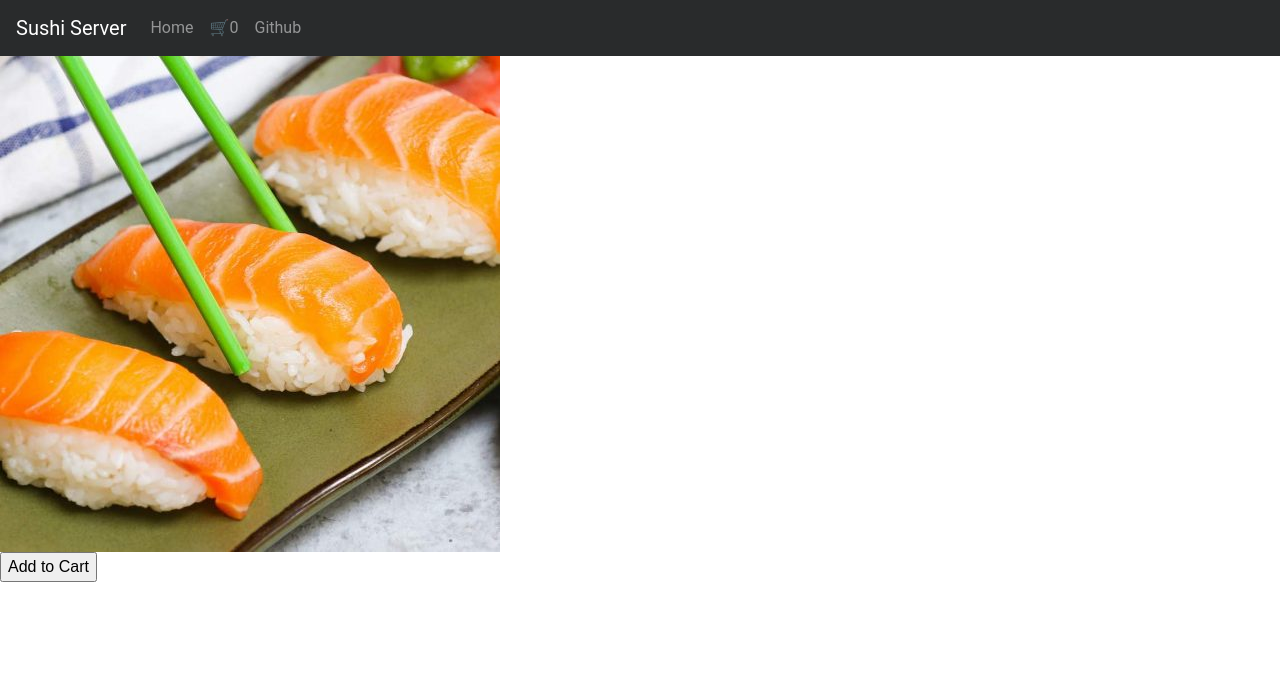
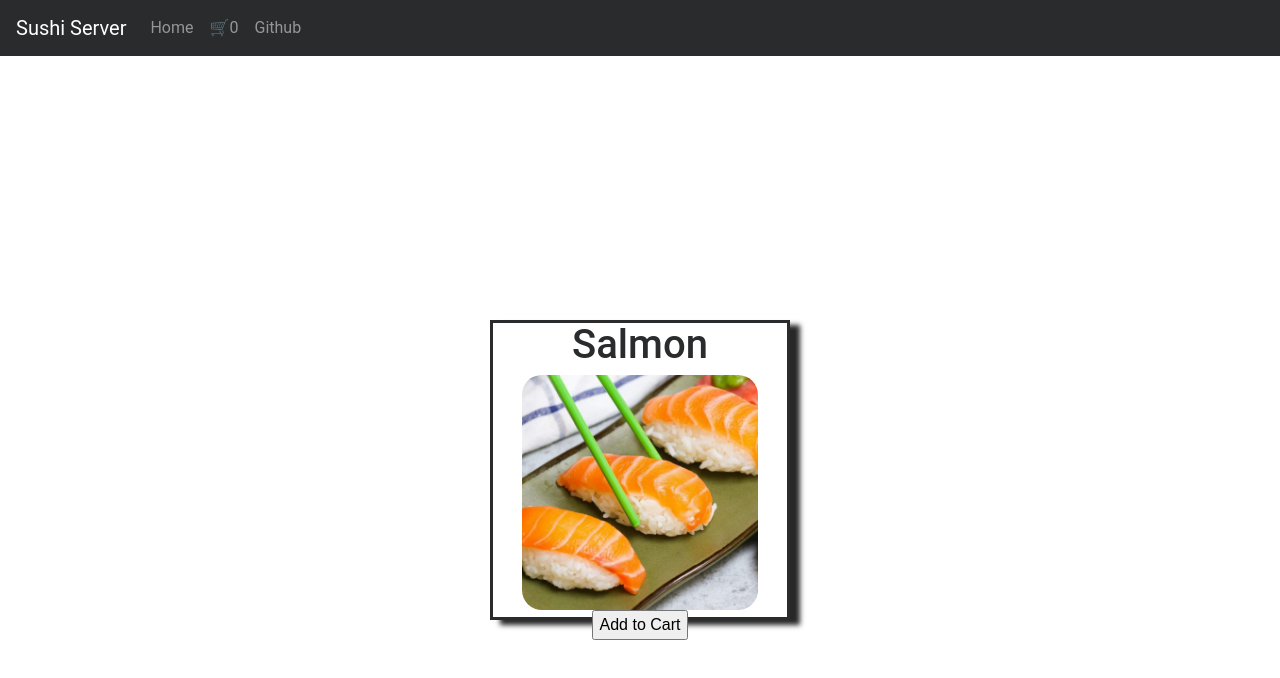
Before and after one commit to Willhargrave/shopping-list, a React (Create React App) app: page / in a window 1280 px wide. Both pictures are taken after a click on the button "Salmon". Shown: the top 678 px of the page. Built offline with nearby package versions, Linux system fonts and the light colour scheme.

Commit message:
card-styling

```diff
--- a/src/components/DisplaySushi.js
+++ b/src/components/DisplaySushi.js
@@ -15,6 +15,7 @@ function DisplaySushi() {
 
     }
     return (
+        <div className="sushi-container">
         <div className="sushi-card">
             <h1>{sushi.name}</h1>
             <img src={sushi.img} className="sushi-img"></img>
@@ -22,6 +23,7 @@ function DisplaySushi() {
               <button onClick={handleSubmit}>Add to Cart</button>
             </Link>
         </div>
+        </div>
     )
 }
 
--- a/src/styles/Display.css
+++ b/src/styles/Display.css
@@ -1,6 +1,22 @@
+.sushi-container {
+    margin-top: 25%;
+    display: flex;
+    align-items: center;
+    justify-content: center;
+}
 .sushi-card {
+    display: grid;
+    align-items: center;
+    justify-items: center;
     width: 300px;
     height: 300px;
+    border-color: black;
+    border: solid;
     background-color: white;
     box-shadow: 10px 5px 5px rgb(40, 39, 39);
 }
+
+.sushi-img {
+    width: 80%;
+    border-radius: 20px;
+}
```
